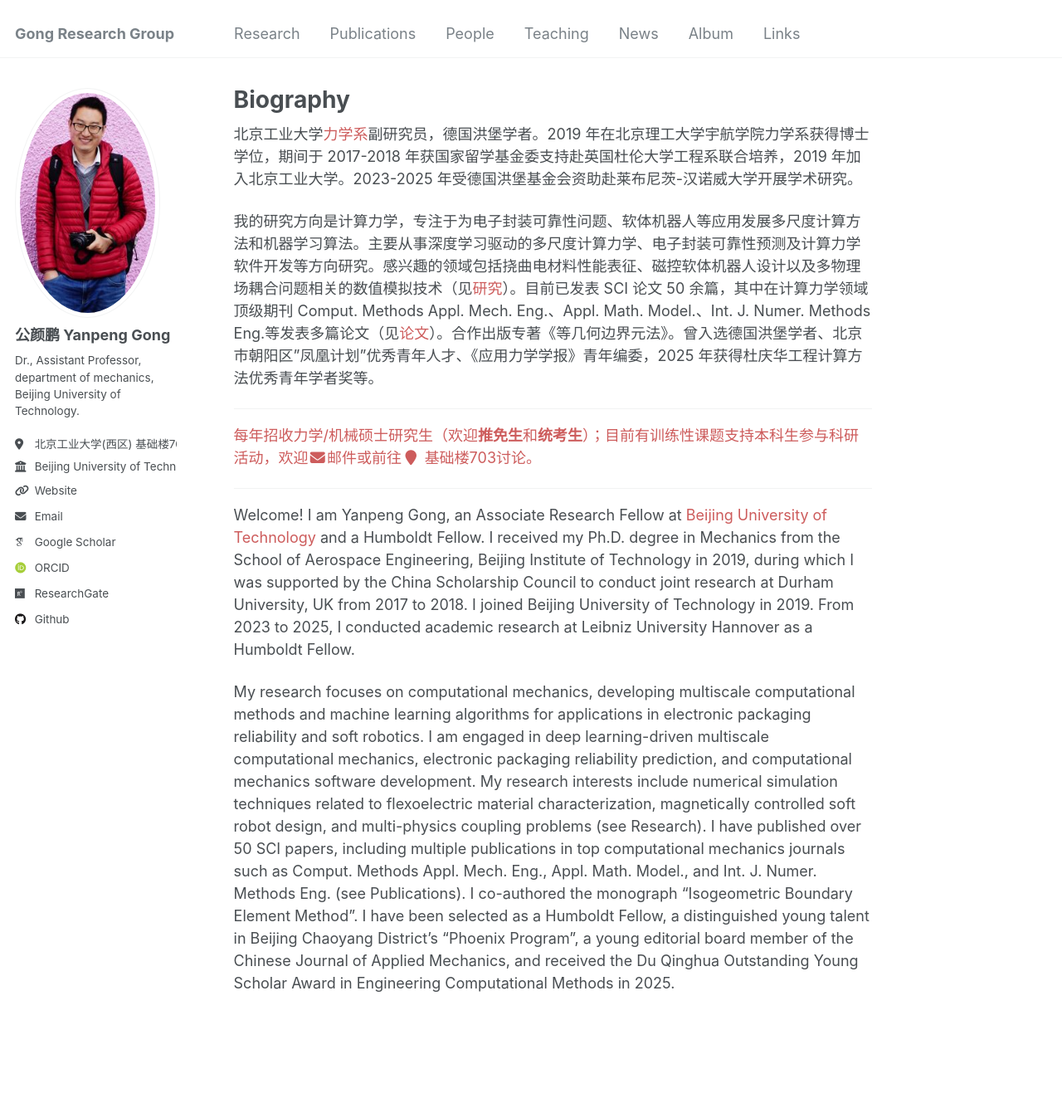
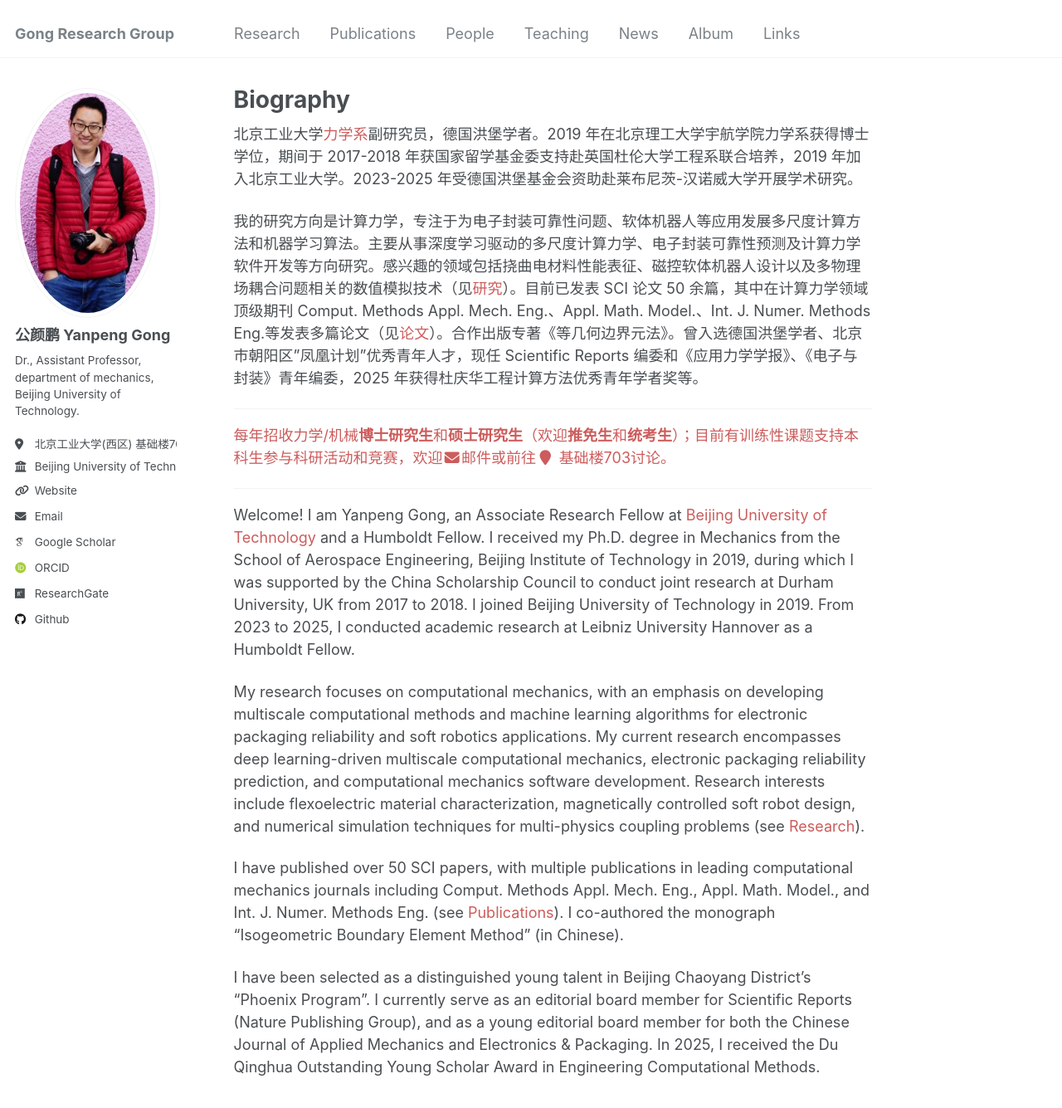
Before and after one commit to yanpeng-gong/yanpeng-gong.github.io, a Jekyll site: the page built from _pages/about.md, in a window 1280 px wide and 1400 px high. Shown: the top 1335 px of the window at 83% size. Built offline with Jekyll 4.4.1, drawn with Linux system fonts in a browser that asks for light colours; some web fonts are replaced.

Commit message:
about_update

```diff
--- a/_pages/about.md
+++ b/_pages/about.md
@@ -10,14 +10,17 @@ redirect_from:
 
 北京工业大学<a href="https://www.bjut.edu.cn/" style="text-decoration:none;color:indianred;">力学系</a>副研究员，德国洪堡学者。2019 年在北京理工大学宇航学院力学系获得博士学位，期间于 2017-2018 年获国家留学基金委支持赴英国杜伦大学工程系联合培养，2019 年加入北京工业大学。2023-2025 年受德国洪堡基金会资助赴莱布尼茨-汉诺威大学开展学术研究。
 
-我的研究方向是计算力学，专注于为电子封装可靠性问题、软体机器人等应用发展多尺度计算方法和机器学习算法。主要从事深度学习驱动的多尺度计算力学、电子封装可靠性预测及计算力学软件开发等方向研究。感兴趣的领域包括挠曲电材料性能表征、磁控软体机器人设计以及多物理场耦合问题相关的数值模拟技术（见<a href="https://yanpeng-gong.github.io/research/" style="text-decoration:none;color:indianred;">研究</a>）。目前已发表 SCI 论文 50 余篇，其中在计算力学领域顶级期刊 Comput. Methods Appl. Mech. Eng.、Appl. Math. Model.、Int. J. Numer. Methods Eng.等发表多篇论文（见<a href="https://yanpeng-gong.github.io/publications/" style="text-decoration:none;color:indianred;">论文</a>）。合作出版专著《等几何边界元法》。曾入选德国洪堡学者、北京市朝阳区"凤凰计划"优秀青年人才、《应用力学学报》青年编委，2025 年获得杜庆华工程计算方法优秀青年学者奖等。
+我的研究方向是计算力学，专注于为电子封装可靠性问题、软体机器人等应用发展多尺度计算方法和机器学习算法。主要从事深度学习驱动的多尺度计算力学、电子封装可靠性预测及计算力学软件开发等方向研究。感兴趣的领域包括挠曲电材料性能表征、磁控软体机器人设计以及多物理场耦合问题相关的数值模拟技术（见<a href="https://yanpeng-gong.github.io/research/" style="text-decoration:none;color:indianred;">研究</a>）。目前已发表 SCI 论文 50 余篇，其中在计算力学领域顶级期刊 Comput. Methods Appl. Mech. Eng.、Appl. Math. Model.、Int. J. Numer. Methods Eng.等发表多篇论文（见<a href="https://yanpeng-gong.github.io/publications/" style="text-decoration:none;color:indianred;">论文</a>）。合作出版专著《等几何边界元法》。曾入选德国洪堡学者、北京市朝阳区"凤凰计划"优秀青年人才，现任 Scientific Reports 编委和《应用力学学报》、《电子与封装》青年编委，2025 年获得杜庆华工程计算方法优秀青年学者奖等。
+
+<hr>
+<p style="color:indianred;">每年招收力学/机械<strong>博士研究生</strong>和<strong>硕士研究生</strong>（欢迎<strong>推免生</strong>和<strong>统考生</strong>）；目前有训练性课题支持本科生参与科研活动和竞赛，欢迎<a href="mailto:yanpeng.gong@bjut.edu.cn" style="text-decoration:none;color:indianred;"><i class="fas fa-fw fa-envelope" style="color:indianred"></i>邮件</a>或前往<a href="https://map.baidu.com/poi/%E5%8C%97%E5%B7%A5%E5%A4%A7%E8%A5%BF%E6%A0%A1%E5%8C%BA-%E5%9F%BA%E7%A1%80%E6%A5%BC/@12966984.011321558,4821348.059172729,19z?uid=32a7781ceabaac6279dbd25a&ugc_type=3&ugc_ver=1&device_ratio=2&compat=1&pcevaname=pc4.1&querytype=detailConInfo&da_src=shareurl" style="text-decoration:none;color:indianred;"><i class="fa fa-fw fa-map-marker" style="color:indianred"></i> 基础楼703</a>讨论。</p>
 
 <hr>
 
-<p style="color:indianred;">每年招收力学/机械硕士研究生（欢迎<strong>推免生</strong>和<strong>统考生</strong>）；目前有训练性课题支持本科生参与科研活动，欢迎<a href="mailto:yanpeng.gong@bjut.edu.cn" style="text-decoration:none;color:indianred;"><i class="fas fa-fw fa-envelope" style="color:indianred"></i>邮件</a>或前往<a href="https://map.baidu.com/poi/%E5%8C%97%E5%B7%A5%E5%A4%A7%E8%A5%BF%E6%A0%A1%E5%8C%BA-%E5%9F%BA%E7%A1%80%E6%A5%BC/@12966984.011321558,4821348.059172729,19z?uid=32a7781ceabaac6279dbd25a&ugc_type=3&ugc_ver=1&device_ratio=2&compat=1&pcevaname=pc4.1&querytype=detailConInfo&da_src=shareurl" style="text-decoration:none;color:indianred;"><i class="fa fa-fw fa-map-marker" style="color:indianred"></i> 基础楼703</a>讨论。</p>
+Welcome! I am Yanpeng Gong, an Associate Research Fellow at <a href="https://www.bjut.edu.cn/" style="text-decoration:none;color:indianred;">Beijing University of Technology</a> and a Humboldt Fellow. I received my Ph.D. degree in Mechanics from the School of Aerospace Engineering, Beijing Institute of Technology in 2019, during which I was supported by the China Scholarship Council to conduct joint research at Durham University, UK from 2017 to 2018. I joined Beijing University of Technology in 2019. From 2023 to 2025, I conducted academic research at Leibniz University Hannover as a Humboldt Fellow.
 
-<hr>
+My research focuses on computational mechanics, with an emphasis on developing multiscale computational methods and machine learning algorithms for electronic packaging reliability and soft robotics applications. My current research encompasses deep learning-driven multiscale computational mechanics, electronic packaging reliability prediction, and computational mechanics software development. Research interests include flexoelectric material characterization, magnetically controlled soft robot design, and numerical simulation techniques for multi-physics coupling problems (see <a href="https://yanpeng-gong.github.io/research/" style="text-decoration:none;color:indianred;">Research</a>).
 
-Welcome! I am Yanpeng Gong, an Associate Research Fellow at <a href="https://www.bjut.edu.cn/" style="text-decoration:none;color:indianred;"> Beijing University of Technology </a> and a Humboldt Fellow. I received my Ph.D. degree in Mechanics from the School of Aerospace Engineering, Beijing Institute of Technology in 2019, during which I was supported by the China Scholarship Council to conduct joint research at Durham University, UK from 2017 to 2018. I joined Beijing University of Technology in 2019. From 2023 to 2025, I conducted academic research at Leibniz University Hannover as a Humboldt Fellow.
+I have published over 50 SCI papers, with multiple publications in leading computational mechanics journals including Comput. Methods Appl. Mech. Eng., Appl. Math. Model., and Int. J. Numer. Methods Eng. (see <a href="https://yanpeng-gong.github.io/publications/" style="text-decoration:none;color:indianred;">Publications</a>). I co-authored the monograph "Isogeometric Boundary Element Method" (in Chinese).
 
-My research focuses on computational mechanics, developing multiscale computational methods and machine learning algorithms for applications in electronic packaging reliability and soft robotics. I am engaged in deep learning-driven multiscale computational mechanics, electronic packaging reliability prediction, and computational mechanics software development. My research interests include numerical simulation techniques related to flexoelectric material characterization, magnetically controlled soft robot design, and multi-physics coupling problems (see Research). I have published over 50 SCI papers, including multiple publications in top computational mechanics journals such as Comput. Methods Appl. Mech. Eng., Appl. Math. Model., and Int. J. Numer. Methods Eng. (see Publications). I co-authored the monograph "Isogeometric Boundary Element Method". I have been selected as a Humboldt Fellow, a distinguished young talent in Beijing Chaoyang District's "Phoenix Program", a young editorial board member of the Chinese Journal of Applied Mechanics, and received the Du Qinghua Outstanding Young Scholar Award in Engineering Computational Methods in 2025.
+I have been selected as a distinguished young talent in Beijing Chaoyang District's "Phoenix Program". I currently serve as an editorial board member for Scientific Reports (Nature Publishing Group), and as a young editorial board member for both the Chinese Journal of Applied Mechanics and Electronics & Packaging. In 2025, I received the Du Qinghua Outstanding Young Scholar Award in Engineering Computational Methods.
```
